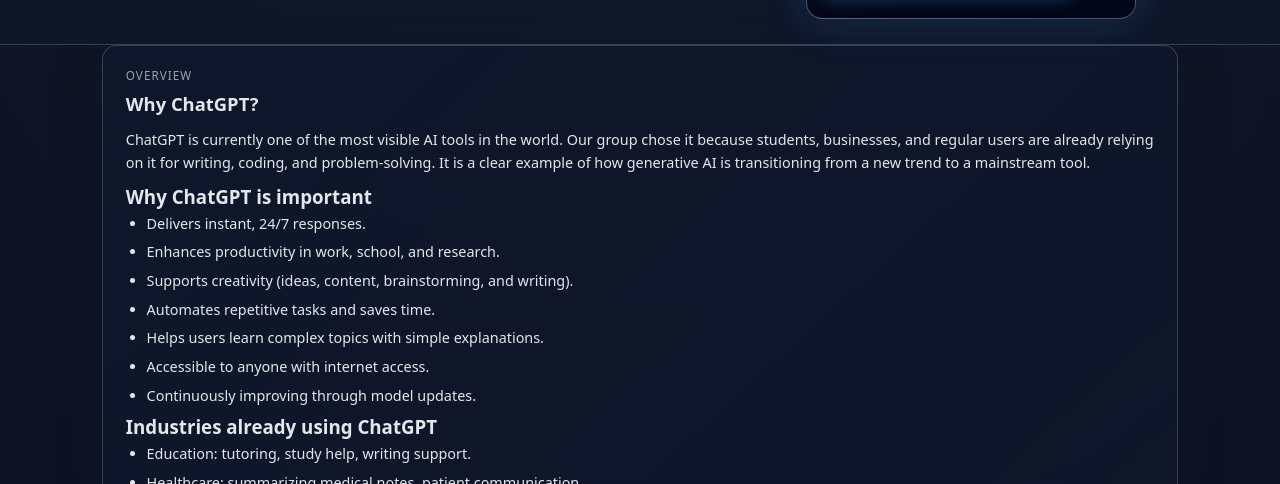
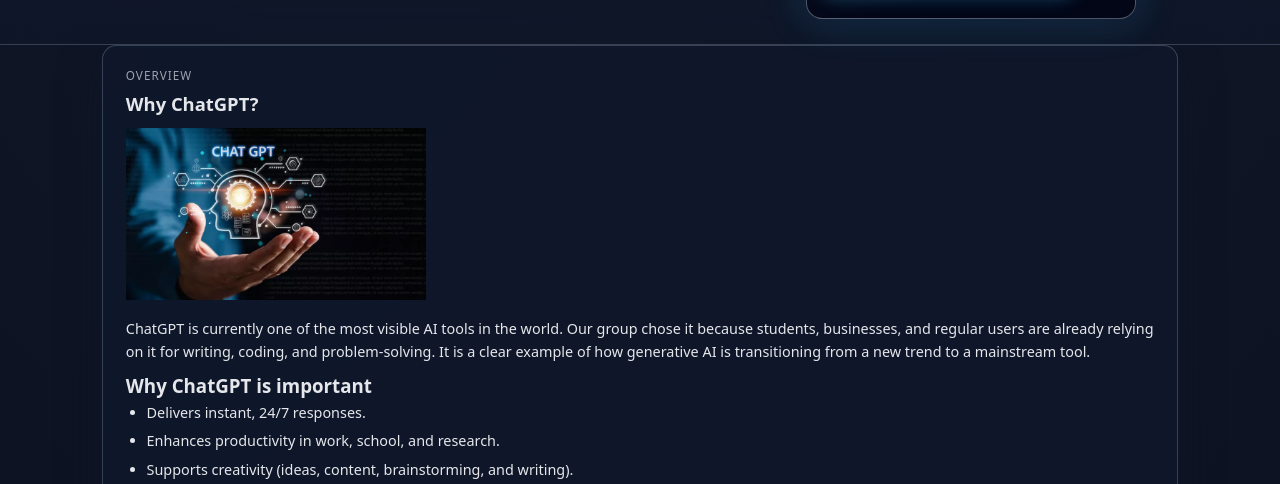
Before and after one commit to jjjerusalemm/info-tech-chatgpt, a plain HTML site: page index.html in a window 1280 px wide. Shown: the part 304-788 px from the top of the page. Drawn offline with Linux system fonts and the light colour scheme.

Commit message:
Update index.html

```diff
--- a/index.html
+++ b/index.html
@@ -477,6 +477,7 @@
         <div class="section-header">
             <div class="section-label">Overview</div>
             <h2>Why ChatGPT?</h2>
+            <img src ="chatGPT.jpg.webp"   alt="ChatGPT Image" style="width:300px; boarder-radius:10px; margin-top:10px;">
         </div>
         <p>
             ChatGPT is currently one of the most visible AI tools in the world. Our group
@@ -495,6 +496,7 @@
             <li>Accessible to anyone with internet access.</li>
             <li>Continuously improving through model updates.</li>
         </ul>
+
 
         <h3>Industries already using ChatGPT</h3>
         <ul class="points">
```
